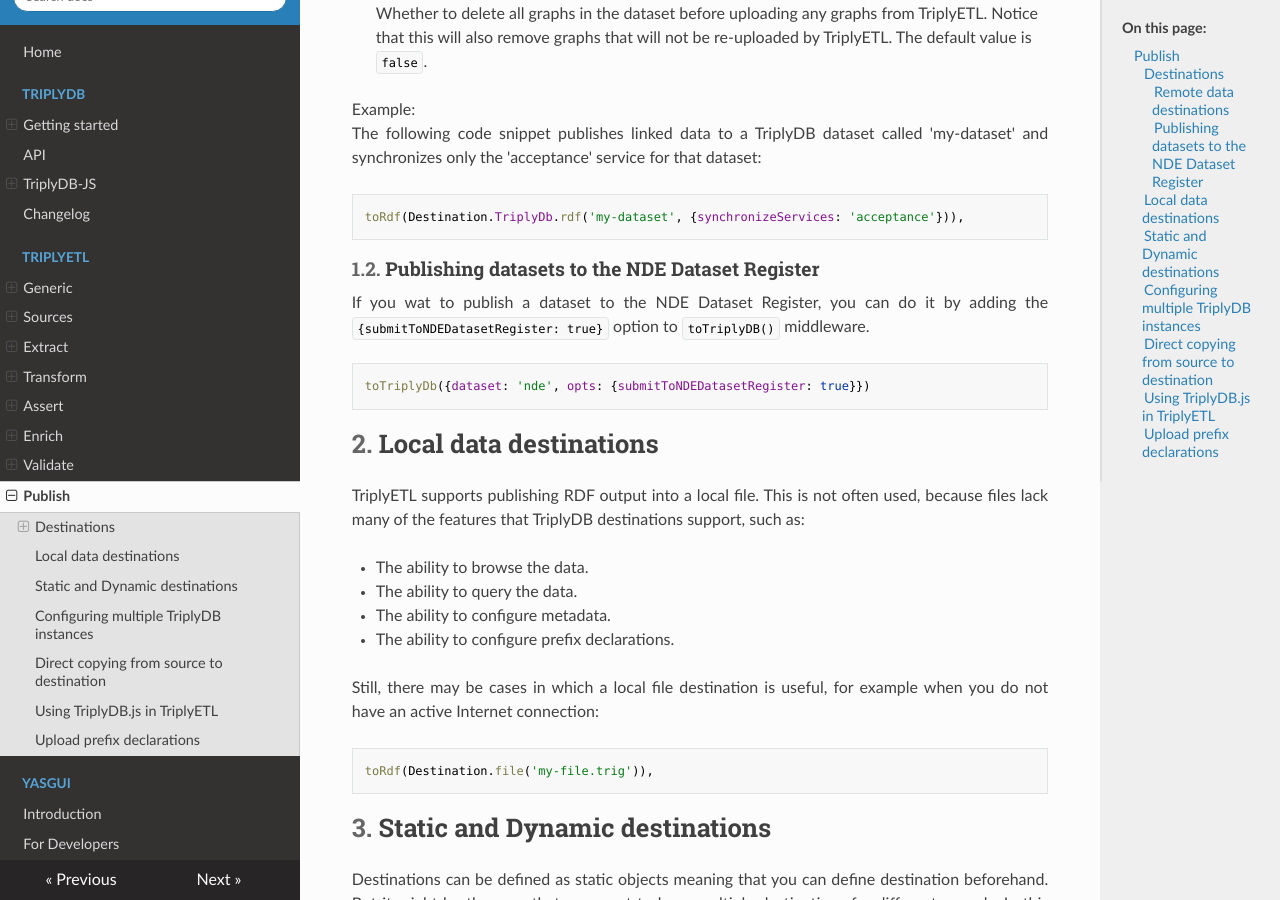
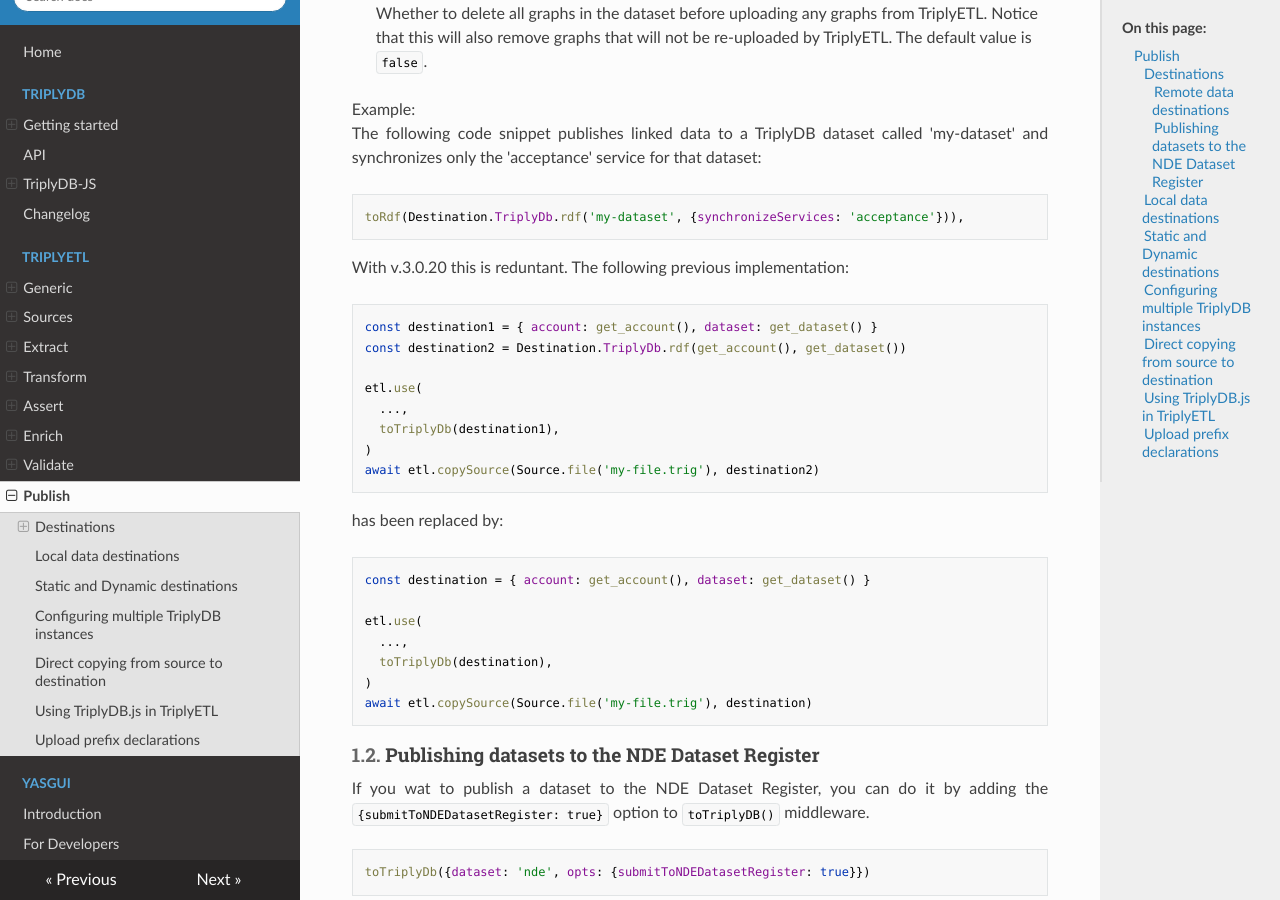
Before and after one commit to TriplyDB/Documentation, an MkDocs documentation site: the page built from docs/triply-etl/publish/index.md, in a window 1280 px wide and 900 px high, scrolled down 1681 px. Built offline with MkDocs 1.6.1, drawn with Linux system fonts in a browser that asks for light colours.

Commit message:
changed some snippets

````diff
--- a/docs/triply-etl/publish/index.md
+++ b/docs/triply-etl/publish/index.md
@@ -66,6 +66,31 @@
 
 ```ts
 toRdf(Destination.TriplyDb.rdf('my-dataset', {synchronizeServices: 'acceptance'})),
+```
+
+With v.3.0.20 this is reduntant. The following previous implementation:
+
+```ts
+const destination1 = { account: get_account(), dataset: get_dataset() }
+const destination2 = Destination.TriplyDb.rdf(get_account(), get_dataset())
+
+etl.use(
+  ...,
+  toTriplyDb(destination1),
+)
+await etl.copySource(Source.file('my-file.trig'), destination2)
+```
+
+has been replaced by:
+
+```ts
+const destination = { account: get_account(), dataset: get_dataset() }
+
+etl.use(
+  ...,
+  toTriplyDb(destination),
+)
+await etl.copySource(Source.file('my-file.trig'), destination)
 ```
 
 ### Publishing datasets to the NDE Dataset Register
````
Also changed, not shown: docs/triply-etl/changelog/index.md (+0 -3 lines), docs/triply-etl/generic/changelog.md (+1 -1 lines), docs/triply-etl/sources/triplydb-datasets.md (+5 -0 lines), docs/triply-etl/transform/rml.md (+1 -1 lines).
